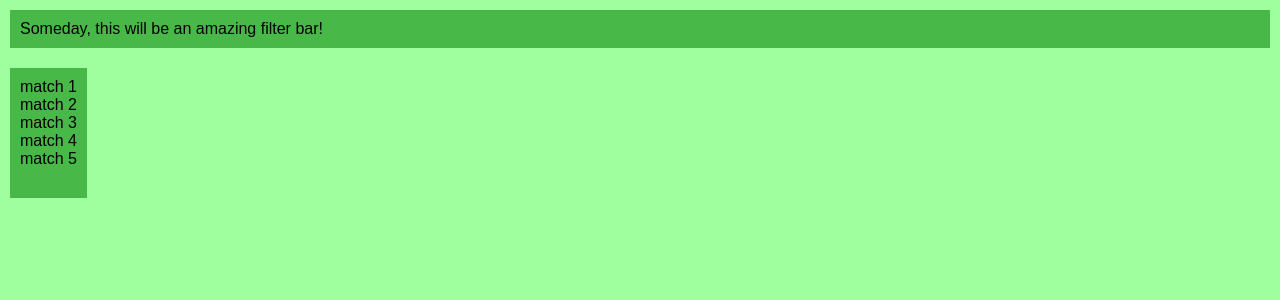
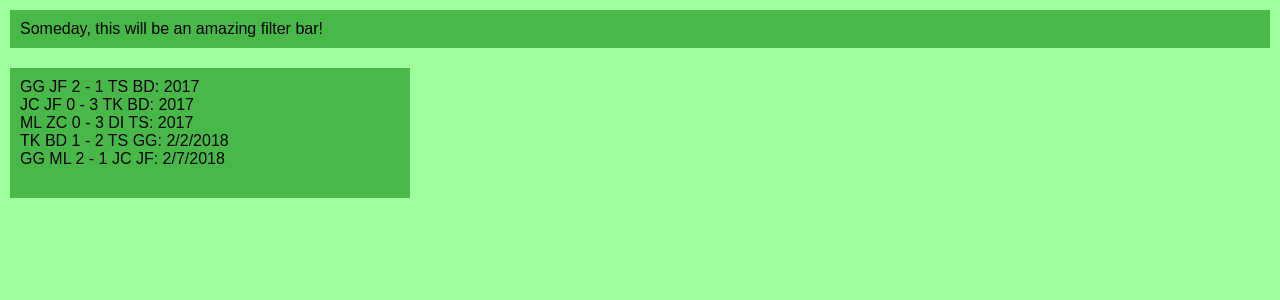
Before and after one commit to greggiannone/fooz-stats, an Angular app: page / in a window 1280 px wide. Shown: the top 300 px of the page. Built offline with nearby package versions, Linux system fonts and the light colour scheme; no server answers.

Commit message:
Fix some stuff

```diff
--- a/src/app/match-list/match-list.component.css
+++ b/src/app/match-list/match-list.component.css
@@ -6,6 +6,7 @@ ul
 	border: 0px;
 	margin: 10px;
 	height: 100%;
+	width: 400px;
 	-webkit-box-sizing: border-box; /* Safari/Chrome, other WebKit */
 	-moz-box-sizing: border-box;    /* Firefox, other Gecko */
 	box-sizing: border-box;
--- a/src/app/match-list/match-list.component.html
+++ b/src/app/match-list/match-list.component.html
@@ -1,7 +1,7 @@
 <ul>
-  <li>match 1</li>
-  <li>match 2</li>
-  <li>match 3</li>
-  <li>match 4</li>
-  <li>match 5</li>
+  <li>GG JF 2 - 1 TS BD: 2017</li>
+  <li>JC JF 0 - 3 TK BD: 2017</li>
+  <li>ML ZC 0 - 3 DI TS: 2017</li>
+  <li>TK BD 1 - 2 TS GG: 2/2/2018</li>
+  <li>GG ML 2 - 1 JC JF: 2/7/2018</li>
 </ul>
--- a/src/app/match/match.component.css
+++ b/src/app/match/match.component.css
@@ -78,3 +78,9 @@ ul
 	border: 0px;
 	margin: 0px;
 }
+
+p
+{
+	margin: 0px;
+	padding: 10px;
+}
--- a/src/app/match/match.component.html
+++ b/src/app/match/match.component.html
@@ -11,12 +11,13 @@
 	</ul>
 </div>
 <div id="games">
-	<ul>
+	<ul *ngIf="games.length != 0">
 		<li (click)="toggleGame(0)"><span *ngIf="!gameVisibility[0]">▶</span><span *ngIf="gameVisibility[0]">▼</span> Game 1
 		<app-game *ngIf="games && match && gameVisibility[0]" [game]="games[0]" [match]="match"></app-game>
-		<li (click)="toggleGame(1)"><span *ngIf="!gameVisibility[0]">▶</span><span *ngIf="gameVisibility[0]">▼</span> Game 2
+		<li (click)="toggleGame(1)"><span *ngIf="!gameVisibility[1]">▶</span><span *ngIf="gameVisibility[1]">▼</span> Game 2
 		<app-game *ngIf="games && match && gameVisibility[1]" [game]="games[1]" [match]="match"></app-game>
-		<li (click)="toggleGame(2)"><span *ngIf="!gameVisibility[0]">▶</span><span *ngIf="gameVisibility[0]">▼</span> Game 3
+		<li (click)="toggleGame(2)"><span *ngIf="!gameVisibility[2]">▶</span><span *ngIf="gameVisibility[2]">▼</span> Game 3
 		<app-game *ngIf="games && match && gameVisibility[2]" [game]="games[2]" [match]="match"></app-game>
 	</ul>
+	<p *ngIf="games.length == 0">No games available for this match</p>
 </div>
```
